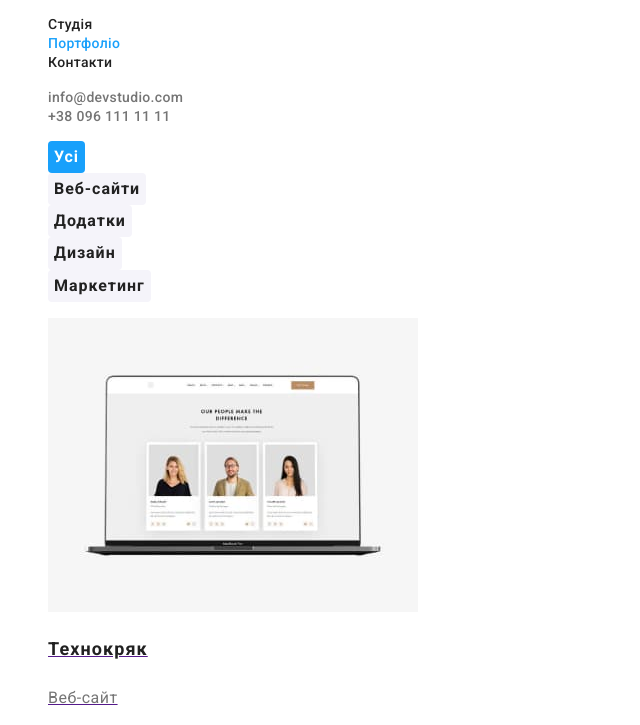
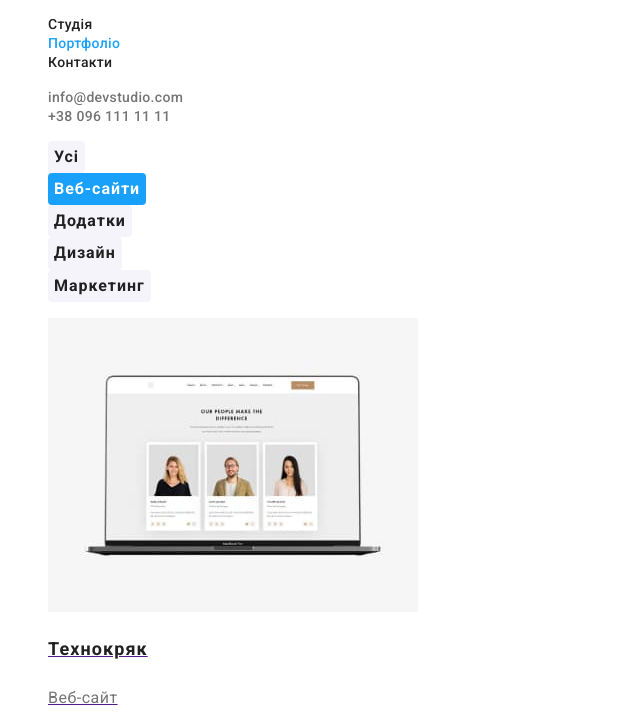
Before and after one commit to demosua/goit-markup-hw-02, a plain HTML site: page portfolio.html in a window 1280 px wide. Both pictures are taken after a click on the button "Веб-сайти". Shown: the part 41-766 px from the top of the page, without its empty margins (0-640 px from the left). Drawn offline with Linux system fonts and the light colour scheme.

Commit message:
filter add hover and focus

```diff
--- a/css/styles.css
+++ b/css/styles.css
@@ -88,7 +88,7 @@ body {
 
 
 /* button */
-.button {
+.filter-button {
     font-family: inherit;
     font-weight: 700;
     font-size: 16px;
@@ -103,12 +103,13 @@ body {
     cursor: pointer;
 }
 
-.button.primary {
+.filter-button:hover,
+.filter-button:focus {
     color: var(--primary-bg-color);
     background-color: var(--accent-color);
 }
 
-.button.secondary {
+.filter-button {
     color: var(--primary-text-color);
     background-color: var(--filter-bg-color);
 }
@@ -147,7 +148,6 @@ body {
 }
 
 .our-team {
-
     background: #F5F4FA;
 }
 
--- a/portfolio.html
+++ b/portfolio.html
@@ -38,18 +38,20 @@
       <section class="section">
         <h1 class="section-title visually-hidden">Портфоліо</h1>
         <ul class="filter list">
-          <li><button type="button" class="button primary">Усі</button></li>
           <li>
-            <button type="button" class="button secondary">Веб-сайти</button>
+            <button type="button" class="filter-button current">Усі</button>
           </li>
           <li>
-            <button type="button" class="button secondary">Додатки</button>
+            <button type="button" class="filter-button">Веб-сайти</button>
           </li>
           <li>
-            <button type="button" class="button secondary">Дизайн</button>
+            <button type="button" class="filter-button">Додатки</button>
           </li>
           <li>
-            <button type="button" class="button secondary">Маркетинг</button>
+            <button type="button" class="filter-button">Дизайн</button>
+          </li>
+          <li>
+            <button type="button" class="filter-button">Маркетинг</button>
           </li>
         </ul>
         <ul class="portfolio list">
```
